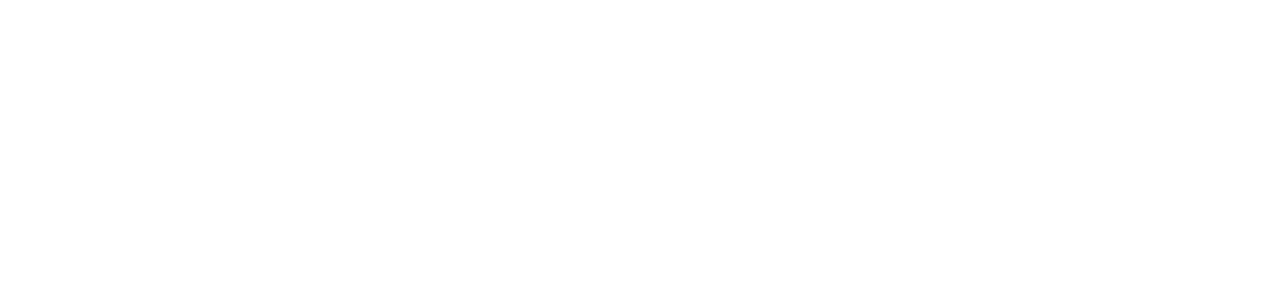
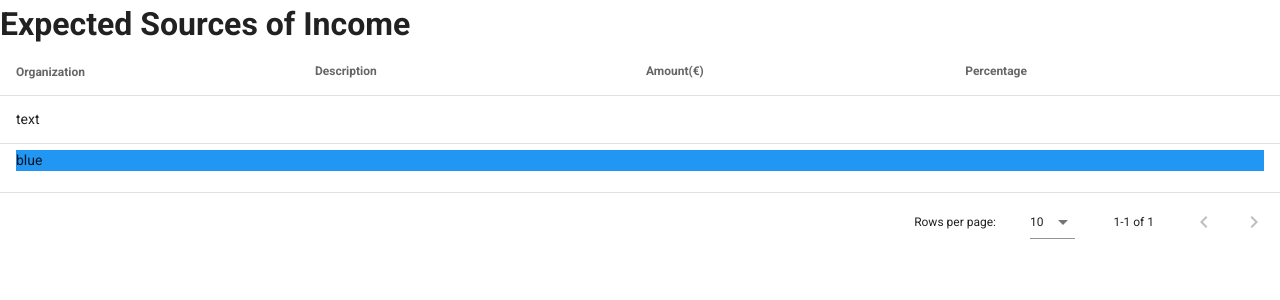
Before and after one commit to vysakh98/SOS, a Vue app: page /v4 in a window 1280 px wide. Shown: the top 300 px of the page. Built offline with nearby package versions, Linux system fonts and the light colour scheme.

Commit message:
fourth-commit

```diff
--- a/src/components/subtable.vue
+++ b/src/components/subtable.vue
@@ -127,9 +127,8 @@ OthersPercent:function(){
 	padding-bottom:10px;
 }
 .btn{
-position:relative;
-left:220px;
-bottom:6px;
+position:absolute;
+right:50px;
 }
 p{
 margin-bottom:0px;
--- a/src/components/v3.vue
+++ b/src/components/v3.vue
@@ -16,9 +16,17 @@ class="elevation-1">
   </template>
 </v-edit-dialog>
 </template>
-<template #body.append>
+<template #body.append={headers}>
+<tr>
+    <td :colspan="headers.length">
 <div><v-app-bar-nav-icon @click="Show=!Show"></v-app-bar-nav-icon></div>
+    </td>
+</tr>
+<tr>
+    <td :colspan="headers.length">
 <subtable v-show="Show" :sos="Amount" v-on:Subtotal="Total($event)"></subtable>
+    </td>
+</tr>
 </template>
 <template #footer>
 <div id="footer">
--- /dev/null
+++ b/src/components/v4.vue
@@ -0,0 +1,49 @@
+<template>
+<div>
+<h1>Expected Sources of Income </h1>
+<v-data-table
+:items="items"
+:headers="headers">
+<template #body.append={headers}>
+<tr>
+    <td :colspan="headers.length">
+         <div class="green"><p>green</p></div>
+     </td>
+</tr>
+</template>
+<template #body.append>
+<tr>
+    <td :colspan="headers.length">
+    <div class="blue"><p>blue</p></div>
+     </td>
+</tr>
+</template>
+</v-data-table>
+</div>
+</template>
+
+
+
+
+<script>
+
+export default{
+data(){
+return{
+   items:[{Organization:'text',Description:'',Amount:'',Percent:''}],
+       headers:[ {text: 'Organization',
+            align: 'start',
+            sortable: false,
+            value: 'Organization',},
+          {text:'Description',value:'Description'},
+          {text:'Amount(€)',value:'Amount'},
+          {text:'Percentage',value:'Percent'},]
+}
+}
+}
+
+</script>
+
+<style>
+
+</style>
--- a/src/router/index.js
+++ b/src/router/index.js
@@ -3,6 +3,7 @@ import VueRouter from 'vue-router'
 import v2 from '@/components/v2.vue'
 import v1 from '@/components/Expected_Source_Funding.vue'
 import v3 from '@/components/v3.vue'
+import v4 from '@/components/v4.vue'
 
 
 Vue.use(VueRouter)
@@ -16,7 +17,10 @@ Vue.use(VueRouter)
    component:v1},
    {path:'/v3',
    name:'v3',
-   component:v3}
+   component:v3},
+   {path:'/v4',
+   name:'v4',
+   component:v4}
 ]
 
 const router = new VueRouter({
```
Also changed, not shown: src/components/subtable2.vue (added).
